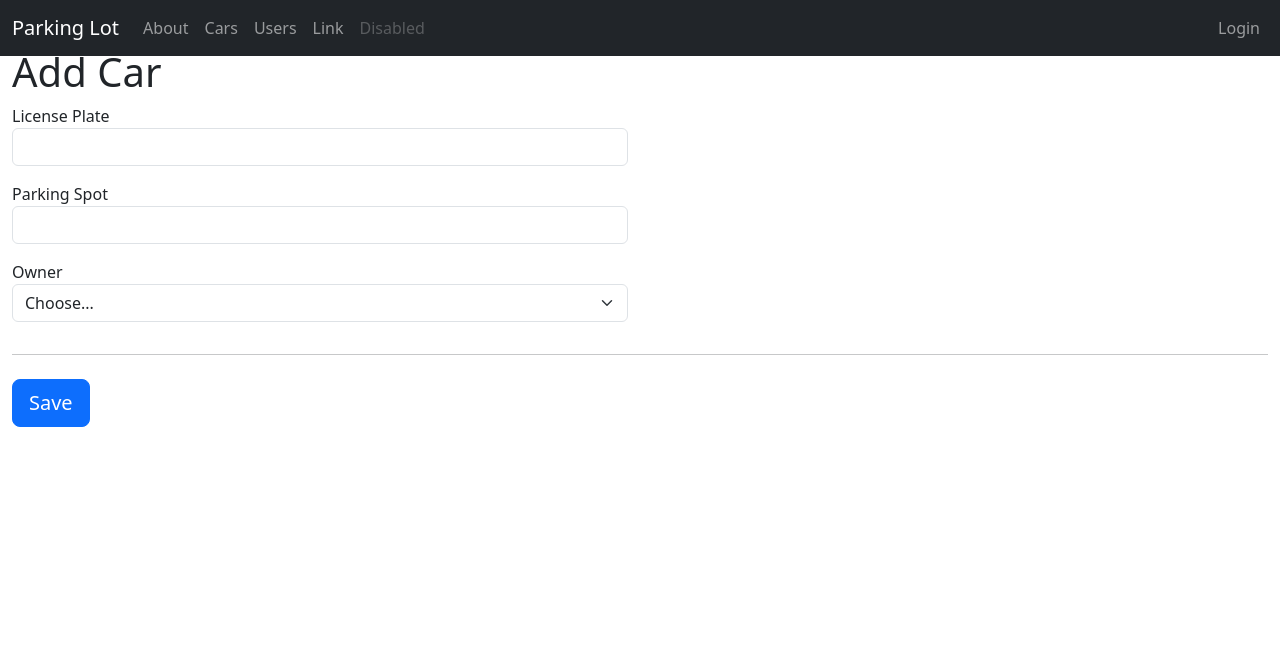
After one commit to Edward628/ISP_ParkingLot, a Java web app: template src/main/webapp/WEB-INF/pages/addCar.jsp in a window 1280 px wide. The commit adds this page. Shown: the top 667 px of the page. Run offline with Tomcat 11, a stand-in JSP engine, Linux system fonts and the light colour scheme; the template is opened without the code that fills it, so the values that code supplies are empty.

Commit message:
CRUD for cars

```diff
--- /dev/null
+++ b/src/main/webapp/WEB-INF/pages/addCar.jsp
@@ -0,0 +1,43 @@
+<%@ page contentType="text/html; charset=UTF-8" pageEncoding="UTF-8" %>
+<%@ taglib prefix="t" tagdir="/WEB-INF/tags" %>
+<%@ taglib prefix="c" uri="http://java.sun.com/jsp/jstl/core" %>
+
+<t:pageTemplate pageTitle="Add Car">
+    <h1>Add Car</h1>
+    <form class="needs-validation" novalidate method="POST" action="${pageContext.request.contextPath}/AddCar">
+        <div class="row">
+            <div class="col-md-6 mb-3">
+                <label for="license_plate">License Plate</label>
+                <input type="text" class="form-control" id="license_plate" name="license_plate" placeholder="" value="" required>
+                <div class="invalid-feedback">
+                    License Plate is required.
+                </div>
+            </div>
+        </div>
+        <div class="row">
+            <div class="col-md-6 mb-3">
+                <label for="parking_spot">Parking Spot</label>
+                <input type="text" class="form-control" id="parking_spot" name="parking_spot" placeholder="" value="" required>
+                <div class="invalid-feedback">
+                    Parking Spot is required.
+                </div>
+            </div>
+        </div>
+        <div class="row">
+            <div class="col-md-6 mb-3">
+                <label for="owner_id">Owner</label>
+                <select class="form-select d-block w-100" id="owner_id" name="owner_id" required>
+                    <option value="">Choose...</option>
+                    <c:forEach var="user" items="${users}" varStatus="status">
+                        <option value="${user.id}">${user.username}</option>
+                    </c:forEach>
+                </select>
+                <div class="invalid-feedback">
+                    Please select an owner.
+                </div>
+            </div>
+        </div>
+        <hr class="mb-4">
+        <button class="btn btn-primary btn-lg" type="submit">Save</button>
+    </form>
+</t:pageTemplate>
--- a/src/main/webapp/WEB-INF/tags/pageTemplate.tag
+++ b/src/main/webapp/WEB-INF/tags/pageTemplate.tag
@@ -13,5 +13,6 @@
 <jsp:doBody/>
     <jsp:include page="/WEB-INF/pages/footer.jsp" />
 </main>
+<script src="${pageContext.request.contextPath}/scripts/form-validation.js"></script>
 </body>
 </html>
```
Also changed, not shown: src/main/java/org/example/parkinglot/ejb/CarsBean.java (+65 -5 lines), src/main/java/org/example/parkinglot/servlets/AddCar.java (added, +46 -0 lines), src/main/java/org/example/parkinglot/servlets/Cars.java (+10 -0 lines), src/main/webapp/WEB-INF/pages/cars.jsp (+10 -0 lines).
